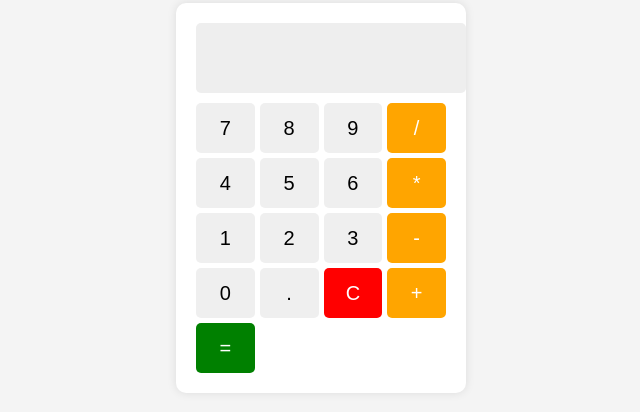
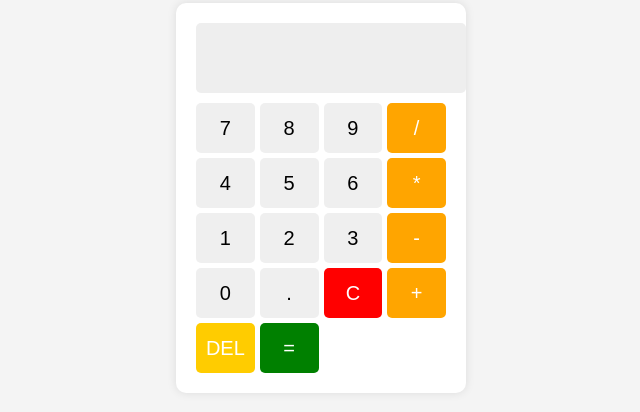
Before and after one commit to eduardobagus/KPL_Eduardo-Bagus-Prima-Julian_2311104025_SE0701, a plain HTML site: page 03_GitUi/calculator.html in a window 1280 px wide. Shown: the part 210-622 px from the top of the page, without its empty margins (319-959 px from the left). Drawn offline with Linux system fonts and the light colour scheme.

Commit message:
commit baru

```diff
--- a/03_GitUi/calculator.html
+++ b/03_GitUi/calculator.html
@@ -1,4 +1,3 @@
-
 <!DOCTYPE html>
 <html lang="id">
 <head>
@@ -61,6 +60,11 @@
             background: red;
             color: white;
         }
+        /* Warna khusus untuk tombol backspace */
+        .backspace {
+            background: #ffcc00;
+            color: white;
+        }
         /* Warna khusus untuk tombol sama dengan */
         .equal {
             background: green;
@@ -91,6 +95,7 @@
             <button onclick="appendNumber('.')">.</button>
             <button class="clear" onclick="clearScreen()">C</button>
             <button class="operator" onclick="appendOperator('+')">+</button>
+            <button class="backspace" onclick="deleteLast()">DEL</button>
             <button class="equal" onclick="calculateResult()" colspan="4">=</button>
         </div>
     </div>
@@ -120,6 +125,12 @@
             screen.value = "";
         }
 
+        // Fungsi untuk menghapus angka terakhir
+        function deleteLast() {
+            currentInput = currentInput.slice(0, -1);
+            screen.value = currentInput;
+        }
+
         // Fungsi untuk menghitung hasil ekspresi matematika
         function calculateResult() {
             try {
```
